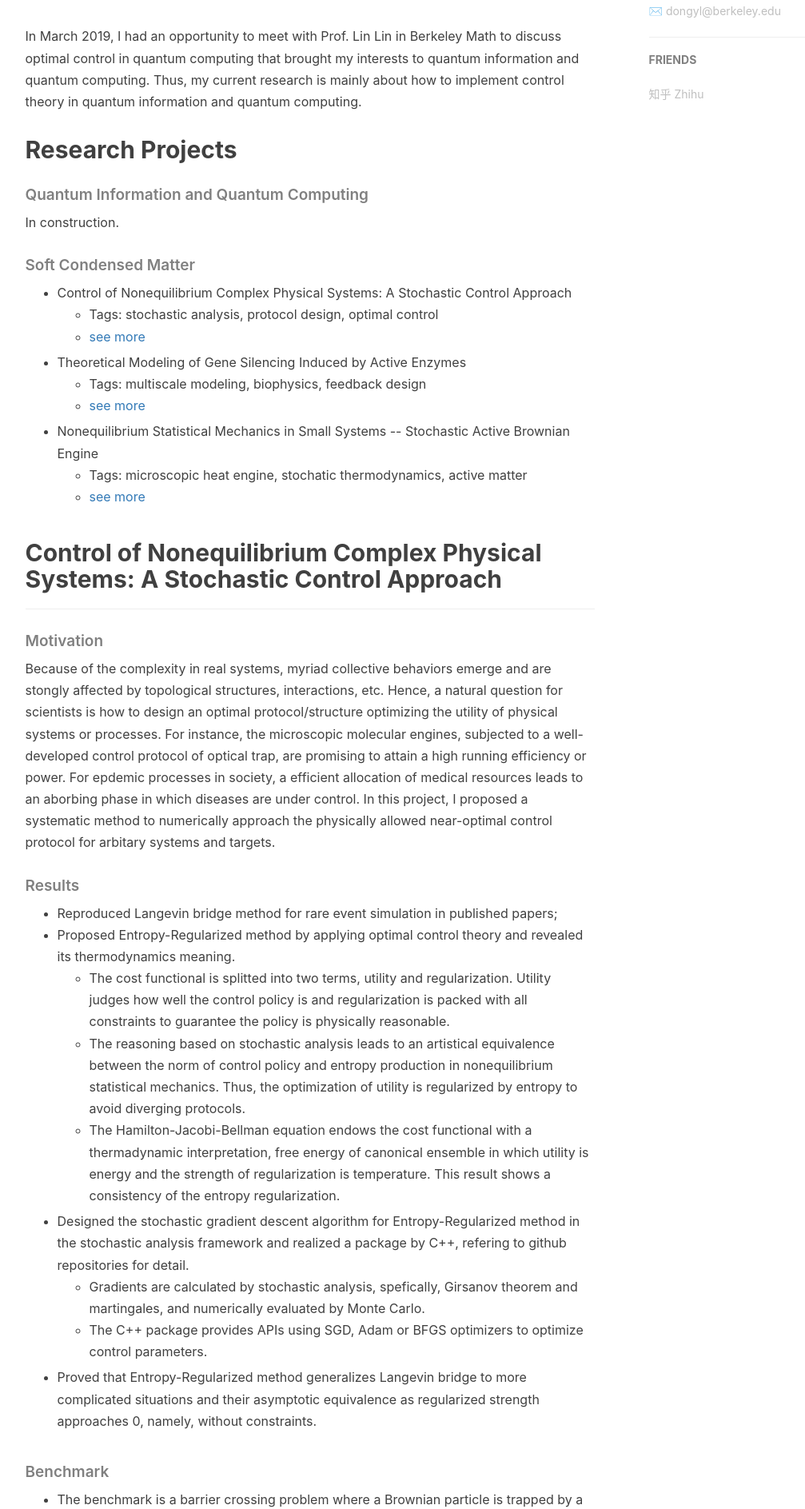
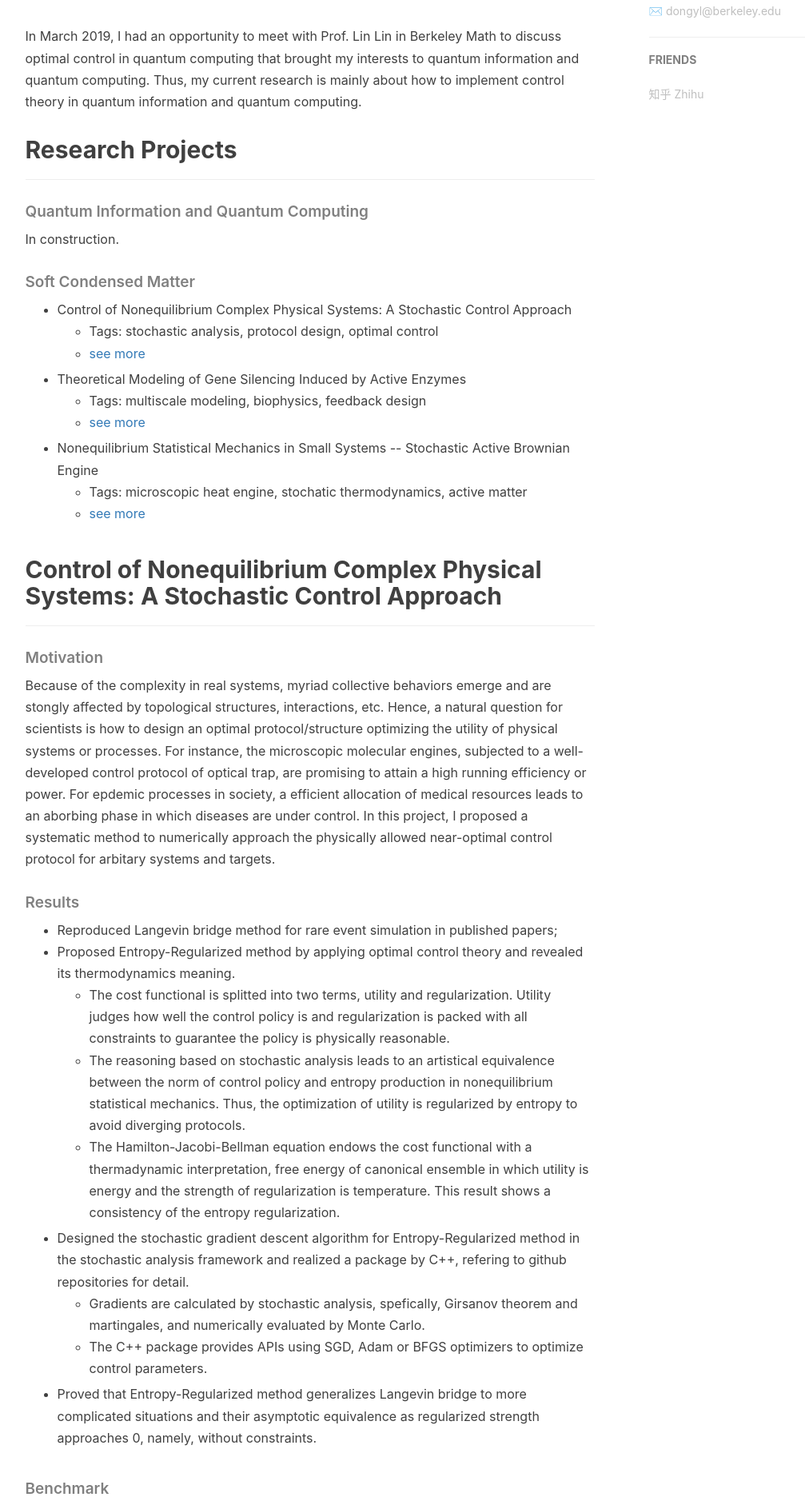
Before and after one commit to dongylaq/dongylaq.github.io, a Jekyll site: the page built from research.html, in a window 1280 px wide. Shown: the part 824-2711 px from the top of the page at 80% size, without its empty margins (136-1143 px from the left). Built offline with Jekyll 4.4.1, drawn with Linux system fonts in a browser that asks for light colours; nearby versions of some CDN libraries; formulas are drawn with MathJax 3; comment, search, counter and statistics services are not loaded.

Commit message:
Update research.html

```diff
--- a/research.html
+++ b/research.html
@@ -25,6 +25,7 @@ header-img: "img/pic2.jpeg"
 
 <div class="en post-container">
     <a name="projects"></a><h2>Research Projects</h2>
+    <hr class="hr0">
     <h5>Quantum Information and Quantum Computing</h5>
     <p>In construction.</p>
 
```
